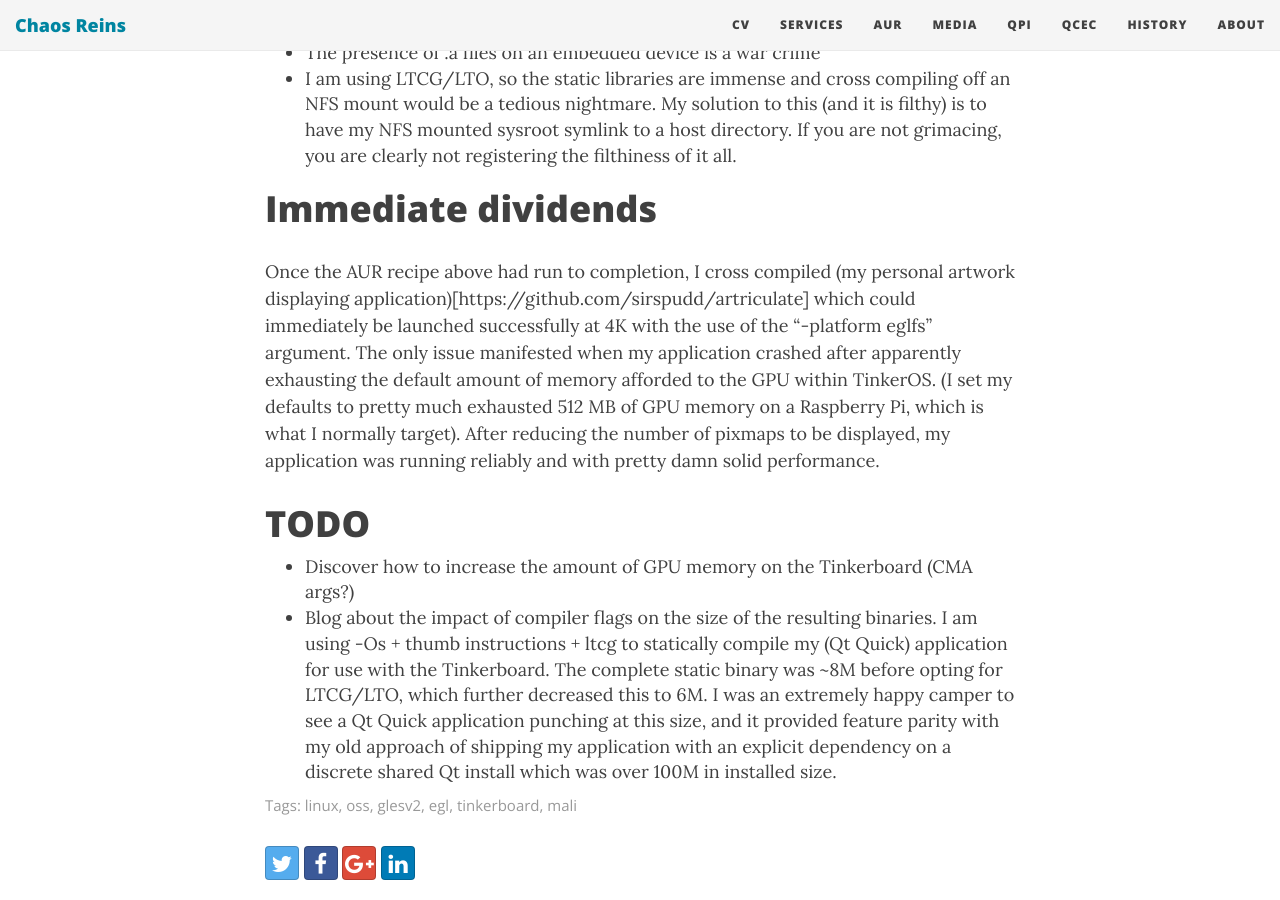
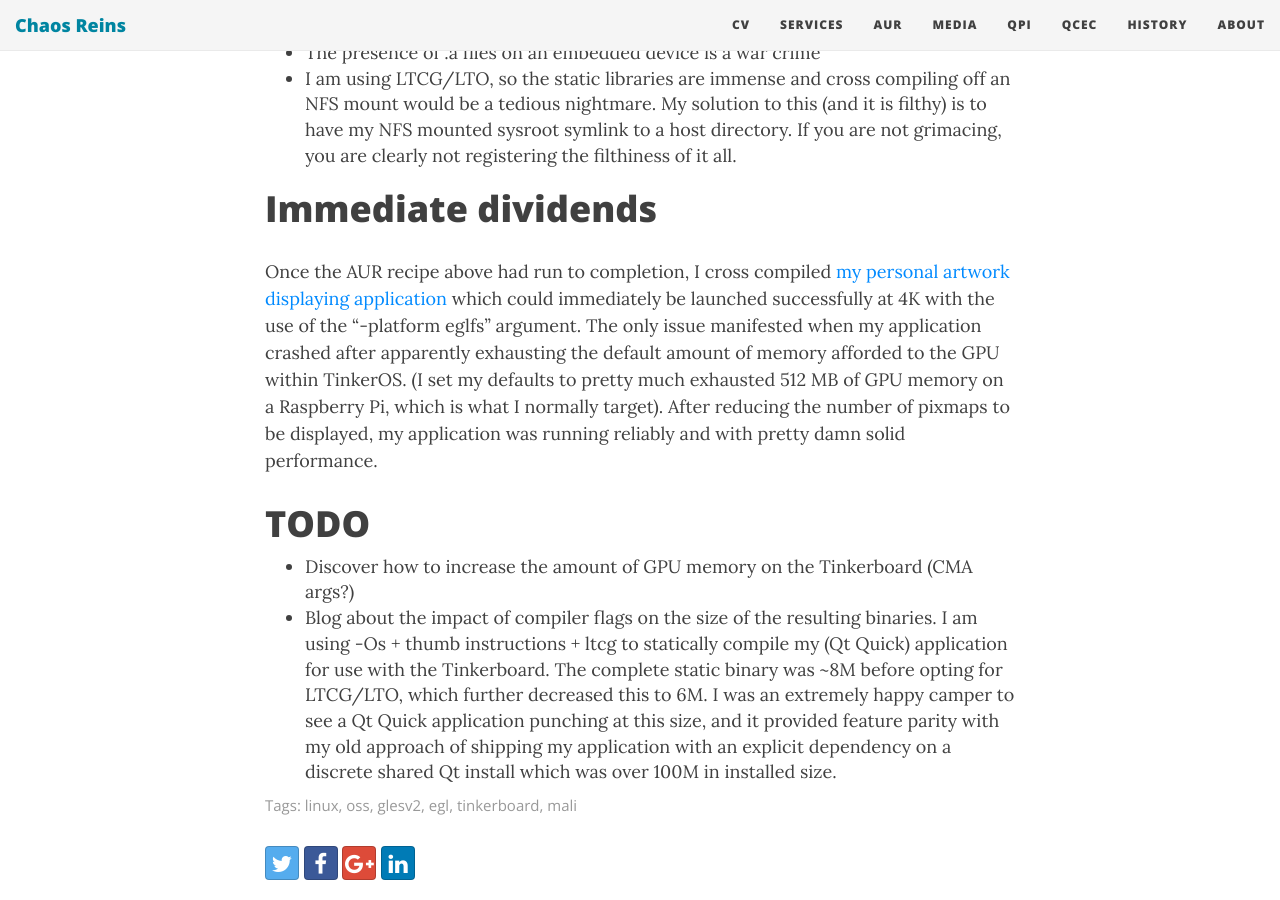
Before and after one commit to sirspudd/sirspudd.github.io, a Jekyll site: the page built from _posts/2017-11-27-qt-tinkerboard.md, in a window 1280 px wide and 900 px high, scrolled down 2015 px. Built offline with Jekyll 4.4.1, drawn with Linux system fonts in a browser that asks for light colours; nearby versions of some CDN libraries; comment, search, counter and statistics services are not loaded.

Commit message:
Fix markdown link faux pas
Change-Id: I27ae5174769fb6f847dd5fe704d3a6f9bf0075b2

```diff
--- a/_posts/2017-11-27-qt-tinkerboard.md
+++ b/_posts/2017-11-27-qt-tinkerboard.md
@@ -40,7 +40,7 @@ One vaguely filthy thing about static compilation with Qt, is that it make insta
 
 # Immediate dividends
 
-Once the AUR recipe above had run to completion, I cross compiled (my personal artwork displaying application)[https://github.com/sirspudd/artriculate] which could immediately be launched successfully at 4K with the use of the "-platform eglfs" argument. The only issue manifested when my application crashed after apparently exhausting the default amount of memory afforded to the GPU within TinkerOS. (I set my defaults to pretty much exhausted 512 MB of GPU memory on a Raspberry Pi, which is what I normally target). After reducing the number of pixmaps to be displayed, my application was running reliably and with pretty damn solid performance.
+Once the AUR recipe above had run to completion, I cross compiled [my personal artwork displaying application](https://github.com/sirspudd/artriculate) which could immediately be launched successfully at 4K with the use of the "-platform eglfs" argument. The only issue manifested when my application crashed after apparently exhausting the default amount of memory afforded to the GPU within TinkerOS. (I set my defaults to pretty much exhausted 512 MB of GPU memory on a Raspberry Pi, which is what I normally target). After reducing the number of pixmaps to be displayed, my application was running reliably and with pretty damn solid performance.
 
 # TODO
 
```
